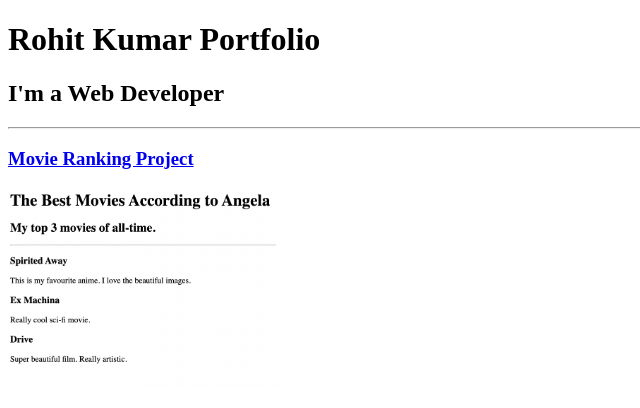
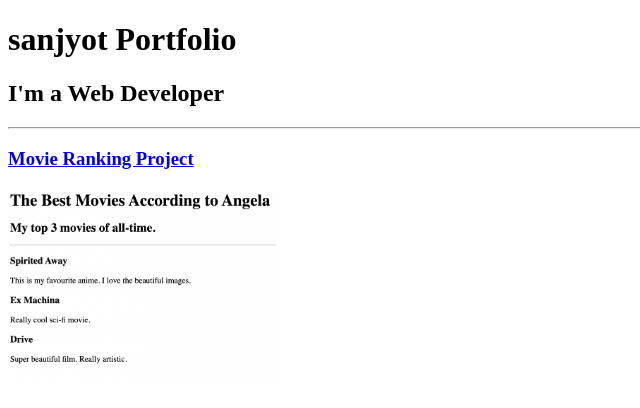
Before and after one commit to SmarterOps/HTML-Portfolio, a plain HTML site: page index.html in a window 1280 px wide. Shown: the top 408 px of the page, without its empty margins (0-640 px from the left). Drawn offline with Linux system fonts and the light colour scheme.

Commit message:
Update index.html

```diff
--- a/index.html
+++ b/index.html
@@ -7,7 +7,7 @@
     <title>rohit portfolio</title>
 </head>
 <body>
-    <h1>Rohit Kumar Portfolio</h1>
+    <h1>sanjyot Portfolio</h1>
     <h2>I'm a Web Developer</h2>
     <hr>
     <h3><a href="./public/movie-ranking.html">Movie Ranking Project</a></h3>
```
